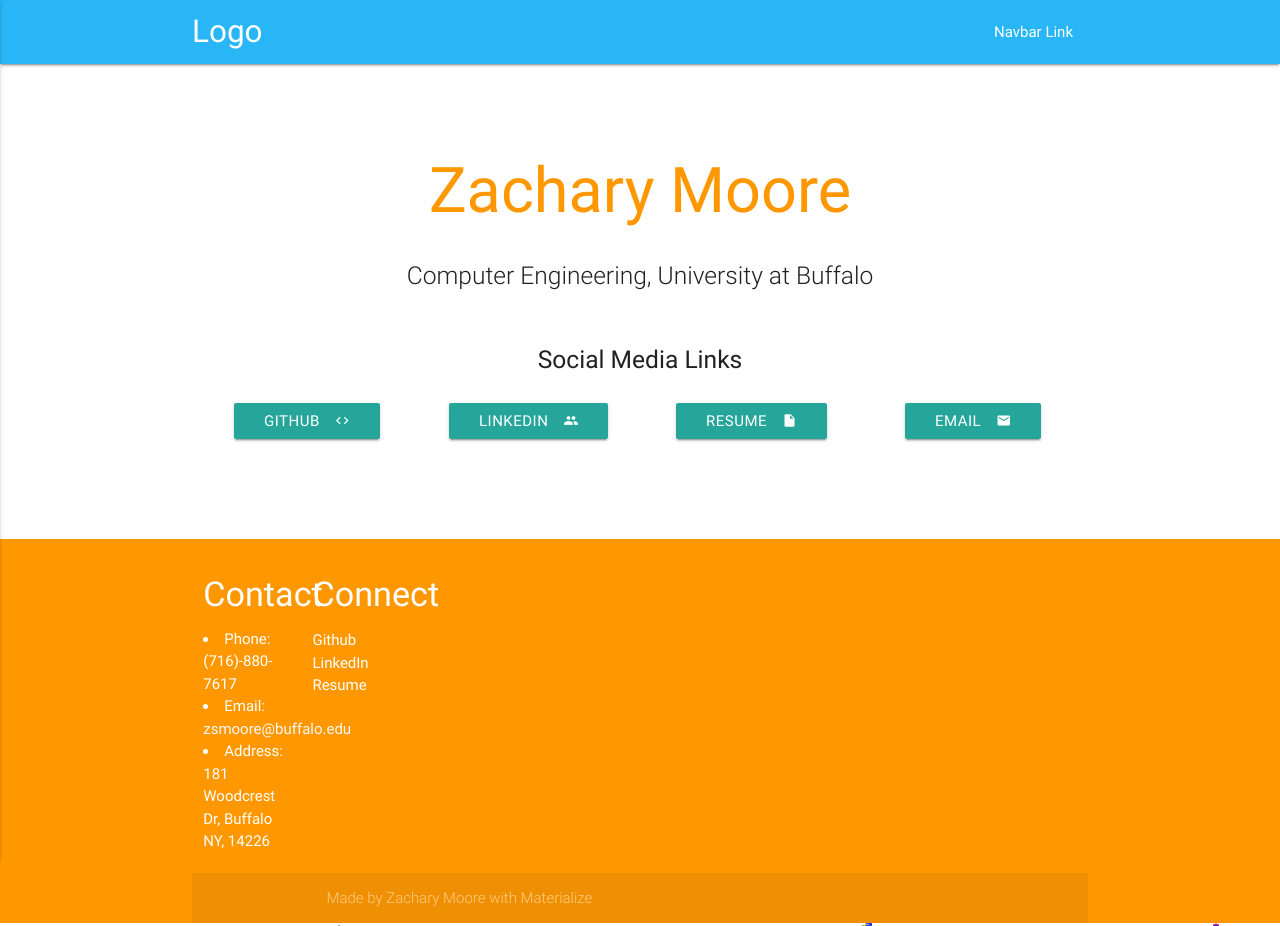
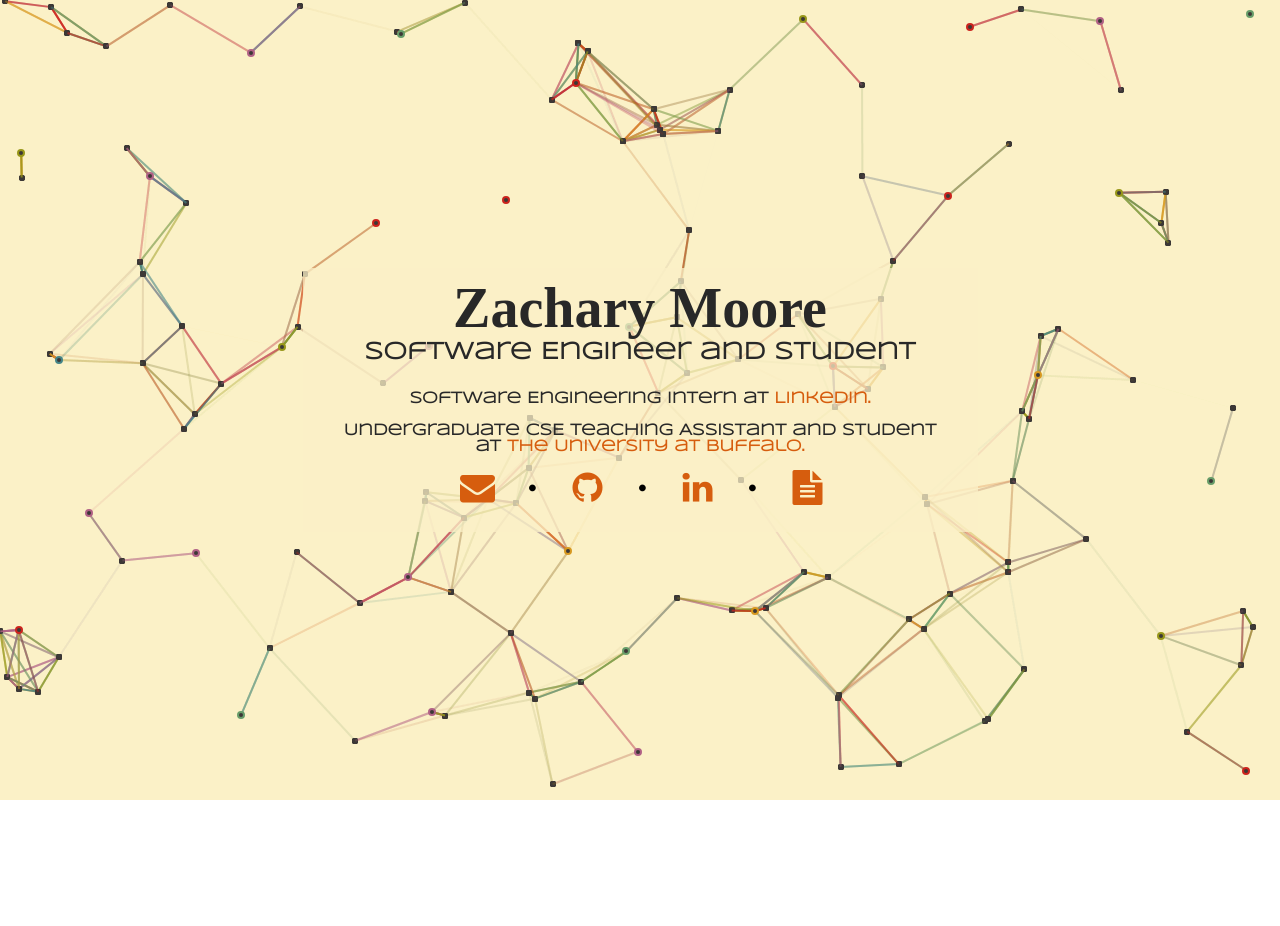
Before and after one commit to zsmoore/PersonalWebsiteTouchUp, a plain HTML site: page index.html in a window 1280 px wide. Shown: the top 926 px of the page. After the commit the page ends 800 px from the top, so only its background shows below. Drawn offline with nearby package versions, Linux system fonts and the light colour scheme; animation ran at ten frames a second; a web font is replaced by a local one.

Commit message:
polishing touches, moving over to production repo

```diff
--- a/css/style.css
+++ b/css/style.css
@@ -1,17 +1,58 @@
-/* Custom Stylesheet */
-/**
- * Use this file to override Materialize files so you can update
- * the core Materialize files in the future
- *
- * Made By MaterializeCSS.com
- */
+body, html{
+    height: 100%;
+    width: 100%;
+    font-family: "Syncopate", sans-serif;
+    padding: 0;
+    margin: 0;
 
-.icon-block {
-    padding: 0 15px;
 }
-.icon-block .material-icons {
-	font-size: inherit;
+
+canvas {
+    display: block;
+    padding: 0;
+    margin: 0;
 }
-.bullets {
-    color: black;
+
+.main{
+    position: absolute;
+    margin: auto;
+    height: 256px;
+    width: 675px;
+    top: 0; bottom: 0; left: 0; right: 0;
+    text-align: center;
+    background-color: rgba(251,241,199,.75);
+    padding-top: 8px;
 }
+
+h1, h3, p{
+    color: #282828;
+}
+
+h1{
+    font-family: "Stoke";
+    font-size: 3.5em;
+    padding-bottom: 0px;
+    margin: 0;
+}
+
+h3{
+    font-size: 1.5em;
+    padding-top: 0px;
+    padding-bottom: 10px;
+    margin: 0;
+}
+
+p{
+    font-weight: bolder;
+}
+
+
+.fa-ul{
+    font-size: 35px;
+    padding-right: 70px;
+}
+
+a {
+    text-decoration: none;
+    color: #d65d0e;
+}
--- a/css/style2.css
+++ /dev/null
@@ -1,27 +0,0 @@
-body, html{
-    padding: 0;
-    margin: 0;
-    height: 100%;
-    width: 100%;
-}
-
-canvas {
-    display: block;
-    padding: 0;
-    margin: 0;
-}
-
-.main{
-    position: absolute;
-    top: 15%;
-}
-
-h1 {
-    font-size: 4.5em;
-    letter-spacing: 2px;
-    font-weight: 500;
-    border: 0px;
-    margin: 0px;
-    text-align: center;
-    color: #595959;
-}
--- a/index.html
+++ b/index.html
@@ -1,117 +1,48 @@
-<!DOCTYPE html>
-<html lang="en">
-<head>
-  <meta http-equiv="Content-Type" content="text/html; charset=UTF-8"/>
-  <meta name="viewport" content="width=device-width, initial-scale=1, maximum-scale=1.0"/>
-  <title>Zachary Moore</title>
+<!DOCTYPE HTML>
+<html>
+    <head>
+        <meta name="viewport" content="user-scalable=no, initial-scale=1, maximum-scale=1, minimum-scale=1, width=device.width, height=device.height, target-densitydpi=device-dpi"/>
+        <title> Zachary Moore </title>
+        <link rel="stylesheet" type="text/css" href="font-awesome/css/font-awesome.css">
+        <link href="https://fonts.googleapis.com/css?family=Syncopate" rel="stylesheet">
+        <link href='https://fonts.googleapis.com/css?family=Stoke' rel='stylesheet'>
+        <link rel="stylesheet" type="text/css" href="css/style.css">
+    </head>
+    <body>
+        <div class="main">
+            <h1> Zachary Moore </h1>
+            <h3> Software Engineer and Student </h3>
+            <p> Software Engineering Intern at <a href="https://linkedin.com" target="blank">LinkedIn.</a> </p>
+            <p> Undergraduate CSE Teaching Assistant and Student <br/> at <a href="http://www.cse.buffalo.edu">The University at Buffalo.</a> </p>
+            <div class="fa-ul">
+                <a class="item" href=mailto:zsmoore@zachary-moore.com" target="blank">
+                    <i class="fa fa-envelope fa-fw" aria-hidden="true">
+                    </i>
+                </a>
 
-  <!-- CSS  -->
-  <link href="https://fonts.googleapis.com/icon?family=Material+Icons" rel="stylesheet">
-  <link href="css/materialize.css" type="text/css" rel="stylesheet" media="screen,projection"/>
-  <link href="css/style.css" type="text/css" rel="stylesheet" media="screen,projection"/>
+                <span> &nbsp;&bull;&nbsp; </span>
 
-  <!-- Scripts -->
-  <script src="https://ajax.googleapis.com/ajax/libs/jquery/3.1.1/jquery.min.js"></script>
+                <a class="item" href="https://github.com/zsmoore" target="blank">
+                    <i class="fa fa-github fa-fw" aria-hidden="true">
+                    </i>
+                </a>
 
+                <span> &nbsp;&bull;&nbsp; </span>
 
-</head>
-<body>
-  <nav class="light-blue lighten-1" role="navigation">
-    <div class="nav-wrapper container"><a id="logo-container" href="#" class="brand-logo">Logo</a>
-      <ul class="right hide-on-med-and-down">
-        <li><a href="#">Navbar Link</a></li>
-      </ul>
+                <a class="item" href="https://www.linkedin.com/in/zachary-moore-258a3310a/"target="blank">
+                    <i class="fa fa-linkedin fa-fw" aria-hidden="true">
+                    </i>
+                </a>
 
-      <ul id="nav-mobile" class="side-nav">
-        <li><a href="#">Navbar Link</a></li>
-      </ul>
-      <a href="#" data-activates="nav-mobile" class="button-collapse"><i class="material-icons">menu</i></a>
-    </div>
-  </nav>
-  <div class="section no-pad-bot" id="index-banner">
-    <div class="container">
-      <br><br>
-      <h1 class="header center orange-text">Zachary Moore</h1>
-      <div class="row center">
-        <h5 class="header col s12 light">Computer Engineering, University at Buffalo</h5>
-      </div>
-    </div>
-  </div>
+                <span> &nbsp;&bull;&nbsp; </span>
 
-
-  <div class="container">
-    <div class="section">
-      <div class="row center">
-          <h5 class="header col s12">Social Media Links</h5>
-      </div>
-
-      <!--   Icon Section   -->
-      <div class="row">
-
-          <div class="icon-block center">
-
-            <div class="col s3">
-                <a target="blank" href="https://github.com/zsmoore" class="waves-effect waves-light btn"><i class="material-icons right">code</i>Github</a>
+                <a class="item" href="https://drive.google.com/file/d/0BxFweanS_CP-RWp1a0F5Z29BUUE/view" target="blank">
+                    <i class="fa fa-file-text fa-fw" aria-hidden="true">
+                    </i>
+                </a>
             </div>
-
-
-            <div class="col s3">
-                <a target="blank" href="https://www.linkedin.com/in/zachary-moore-258a3310a" class="waves-effect waves-light btn"><i class="material-icons right">people</i>LinkedIn</a>
-            </div>
-
-
-            <div class="col s3">
-                <a target="blank" href="https://drive.google.com/file/d/0BxFweanS_CP-RWp1a0F5Z29BUUE/view?usp=sharting" class="waves-effect waves-light btn"><i class="material-icons right">insert_drive_file</i>Resume</a>
-            </div>
-
-
-            <div class="col s3">
-                <a href="mailto:zsmoore@buffalo.edu" class="waves-effect waves-light btn"><i class="material-icons right">mail</i>Email</a>
-            </div>
-          </div>
         </div>
-      </div>
-
-    <br><br>
-
-<!--    <div class="section">-->
-    <!--</div>-->
-  </div>
-
-  <footer class="page-footer orange">
-    <div class="container">
-      <div class="row">
-        <div class="col l6 s12">
-
-        <div class="col l3 s12">
-          <h4 class="white-text">Contact</h4>
-            <li class="white-text">Phone: (716)-880-7617</li>
-            <li class="white-text">Email: <a href="mailto:zsmoore@buffalo.edu" style="color:#f8f8f8;">zsmoore@buffalo.edu</a></li>
-            <li class="white-text">Address: 181 Woodcrest Dr, Buffalo NY, 14226</li>
-        </div>
-        <div class="col l3 s12">
-          <h4 class="white-text">Connect</h4>
-          <ul>
-            <li><a class="white-text" target="blank" href="https://github.com/zsmoore">Github</a></li>
-            <li><a class="white-text" target="blank" href="https://www.linkedin.com/in/zachary-moore-258a3310a">LinkedIn</a></li>
-            <li><a class="white-text" target="blank" href="https://https://drive.google.com/file/d/0BxFweanS_CP-RWp1a0F5Z29BUUE/view?usp=sharing">Resume</a></li>
-          </ul>
-        </div>
-      </div>
-    </div>
-    <div class="footer-copyright">
-      <div class="container">
-      <a class="orange-text text-lighten-3">Made by Zachary Moore with Materialize</a>
-      </div>
-    </div>
-  </footer>
-      <canvas></canvas>
-      <script src="./js/particles.js"></script>
-
-  <!--  Scripts-->
-  <script src="https://code.jquery.com/jquery-2.1.1.min.js"></script>
-  <script src="js/materialize.js"></script>
-  <script src="js/init.js"></script>
-
-  </body>
+        <canvas></canvas>
+        <script type ="text/javascript" src="js/particles.js"></script>
+    </body>
 </html>
--- a/js/particles.js
+++ b/js/particles.js
@@ -3,15 +3,23 @@ var canvas = document.querySelector("canvas");
 canvas.width = document.body.offsetWidth;
 canvas.height = document.body.scrollHeight;
 var ctx = canvas.getContext("2d");
-var background = "#FFFFFF";
-var particleColor = "#3533FF";
-
+var background = "#fbf1c7";
+var particleColor = "#3c3836";
+var fpsInterval = 1000/30;
+var now, then, elapsed;
+then = Date.now();
 //Define looping function that will repeat until website is closed
 function loop() {
-    ctx.clearRect(0, 0, canvas.width, canvas.height);
-    update();
-    draw();
+//    ctx.clearRect(0, 0, canvas.width, canvas.height);
     requestAnimationFrame(loop);
+
+    now = Date.now();
+    elapsed = now - then;
+    if(elapsed > fpsInterval){
+        then = now - (elapsed % fpsInterval);
+        update();
+        draw();
+    }
 }
 
 //Define particle object that will be moving on canvas
@@ -33,19 +41,10 @@ function Particle (initX, initY, initXVelocity, startVelY) {
     this.update = function(canvas) {
         if (this.x > canvas.width - 5 || this.x < 5) {
             this.vel.x = -this.vel.x;
-            //this.x = 5;
         }
         if (this.y > canvas.height -5  || this.y < 5) {
             this.vel.y = -this.vel.y ;
-            //this.y = 5;
         }
-        /*//this.speedCheck();
-        if(Math.abs(this.vel.x) > 5){
-            this.vel.x = 0;
-        }
-        if(Math.abs(this.vel.y) > 5){
-            this.vel.y = 0;
-        }*/
         this.x += this.vel.x;
         this.y += this.vel.y;
     };
@@ -88,54 +87,20 @@ function Particle (initX, initY, initXVelocity, startVelY) {
             }
         }
     }
-
-    /*//Makes sure speed does not go too high
-    this.speedCheck = function() {
-
-        if(this.decreasing == true){
-            //check x
-            if(this.vel.x > 2.5){
-                this.vel.x -= .3;
-            }
-            else if(this.vel.x < -2.5){
-                this.vel.x += .3;
-            }
-            //check y
-            if(this.vel.y > 2.5){
-                this.vel.y -= .3;
-            }
-            else if(this.vel.y < -2.5){
-                this.vel.y += .3;
-            }
-            //done decreasing
-            if(Math.abs(this.vel.x) <= 2.5 && Math.abs(this.vel.y) <= 2.5){
-                this.decreasing = false;
-            }
-        }
-        else if(Math.abs(this.vel.x) > 5 || Math.abs(this.vel.y) > 5){
-                this.decreasing = true;
-        }
-    }*/
-
 }
 
 //Set up array of particles
 var particles = [];
 //Create each particle and add to array
-for (var i = 0; i < canvas.width * canvas.height / (75*75); i++) {
+for (var i = 0; i < canvas.width * canvas.height / (85*85); i++) {
     particles.push(new Particle(Math.random() * canvas.width, Math.random() * canvas.height));
 }
 
 //Global update to call update on each particle
-var lastTime = Date.now();
 function update() {
-    var diff = Date.now() - lastTime;
-    for (var frame = 0; frame * 60 < diff; frame++) {
-        for (var i = 0; i < particles.length; i++) {
-            particles[i].update(canvas);
-        }
+    for (var i = 0; i < particles.length; i++) {
+        particles[i].update(canvas);
     }
-    lastTime = Date.now();
 }
 
 
@@ -169,16 +134,22 @@ function draw() {
                     particle2.draw(ctx, canvas);
                     ctx.beginPath();
                     ctx.globalAlpha = 1 - (Math.max(xDist, yDist)/100);
+                    ctx.lineWidth = 2;
                     ctx.moveTo(particle.x, particle.y);
                     ctx.lineTo(particle2.x, particle2.y);
-                    if(i % 3 == 0){
-                        ctx.strokeStyle="red";
-                    }
-                    else if(i % 3 == 1){
-                        ctx.strokeStyle="yellow";
-                    }
-                    else{
-                        ctx.strokeStyle="black";
+                    var rand = Math.floor(Math.random() * 6);
+                    if(rand == 0){
+                        ctx.strokeStyle="#cc241d";
+                    } else if(rand == 2){
+                        ctx.strokeStyle="#98971a";
+                    } else if(rand == 3){
+                        ctx.strokeStyle="#d79921";
+                    } else if(rand == 4){
+                        ctx.strokeStyle="#458588";
+                    } else if(rand == 5){
+                        ctx.strokeStyle="#b16286";
+                    } else{
+                        ctx.strokeStyle="#689d6a";
                     }
                     ctx.stroke();
                 }
@@ -208,5 +179,6 @@ function resize() {
 window.addEventListener('orientationchange', resize, true);
 window.addEventListener('resize', resize, true);
 
+draw();
 //Loop nonstop
 loop();
```
Also changed, not shown: css/first-try.css (added, +17 -0 lines), first-try.html (added, +117 -0 lines), index2.html (deleted, +0 -15 lines).
